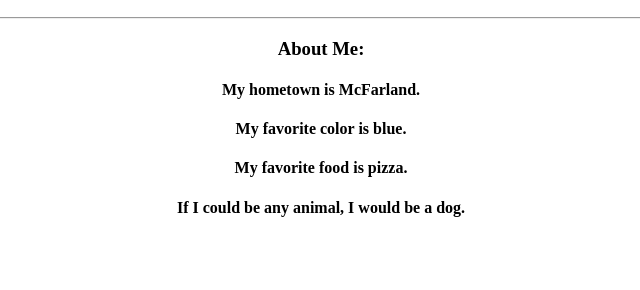
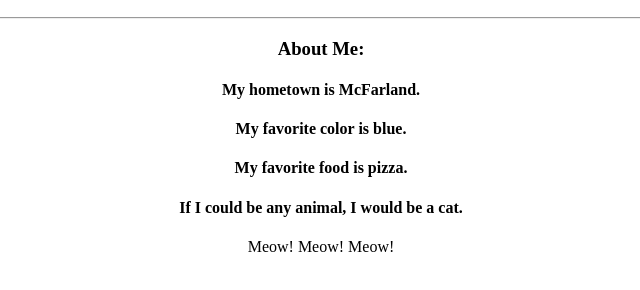
Before and after one commit to BretKruse/FirstRepo, a plain HTML site: page index.html in a window 1280 px wide. Shown: the part 110-400 px from the top of the page, without its empty margins (319-959 px from the left). Drawn offline with Linux system fonts and the light colour scheme.

Commit message:
adding a new text

```diff
--- a/index.html
+++ b/index.html
@@ -14,7 +14,8 @@
 					<h4>My hometown is McFarland.</h4>
 					<h4>My favorite color is blue.</h4>
 					<h4>My favorite food is pizza.</h4>
-					<h4>If I could be any animal, I would be a dog.</h4>
+					<h4>If I could be any animal, I would be a cat.</h4>
+					<p>Meow! Meow! Meow!</p>
 			</div>
 		  </body>
 		</html>
```
